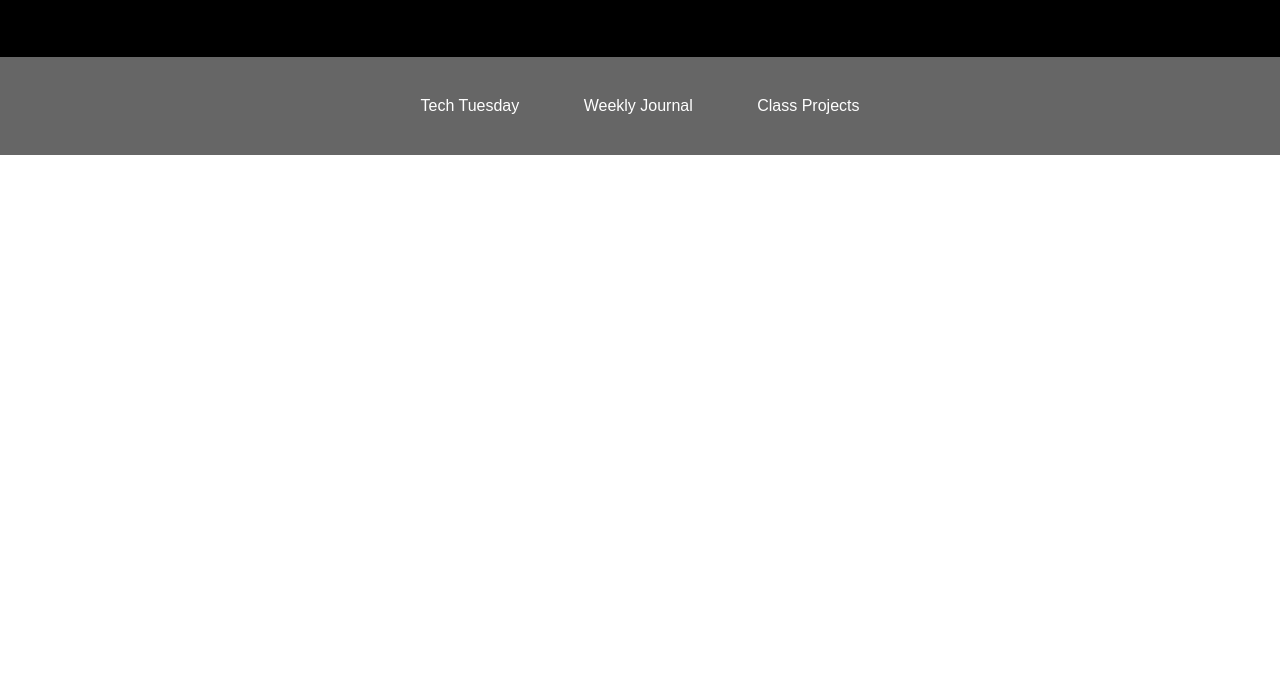
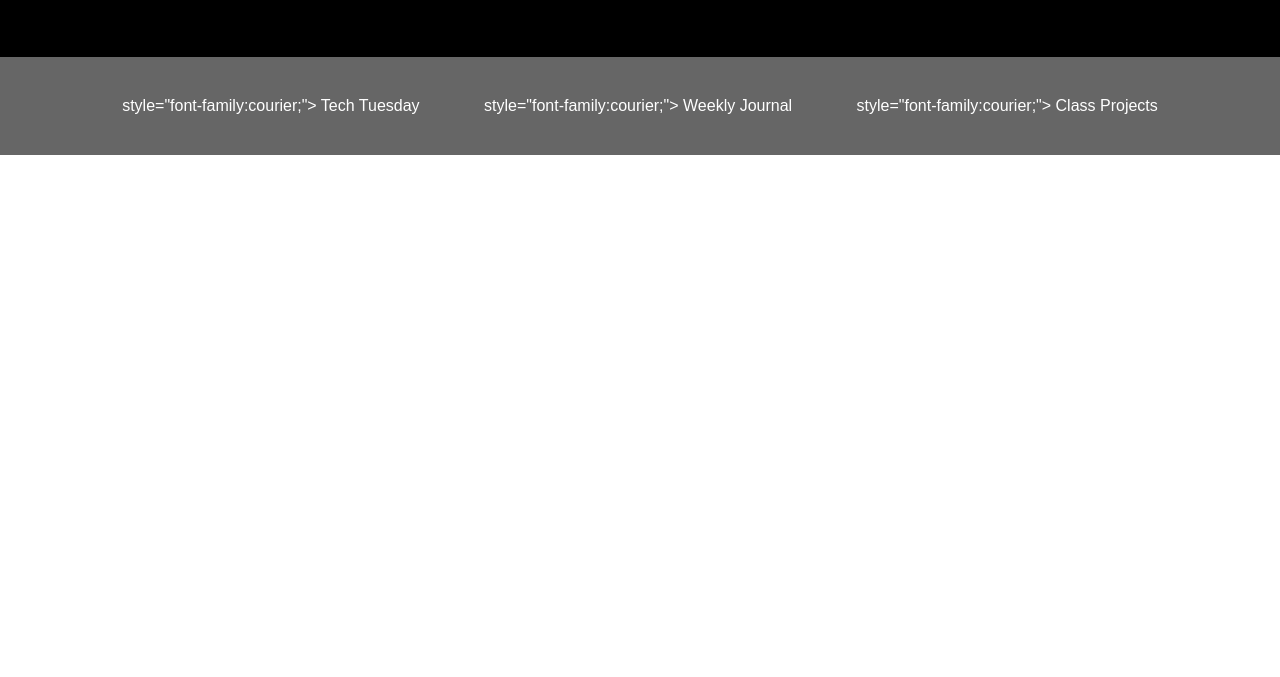
Before and after one commit to ics-ASH/portfolio-websites-kiangauthier, a plain HTML site: page index.html in a window 1280 px wide. Shown: the part 123-800 px from the top of the page. Drawn offline with Linux system fonts and the light colour scheme.

Commit message:
Update index.html

```diff
--- a/index.html
+++ b/index.html
@@ -35,9 +35,9 @@ padding: 20px;
 </header>
 <nav>
 
-<a href="2index.html">Tech Tuesday</a>
-<a href="3index.html">Weekly Journal</a>
-<a href="4index.html">Class Projects</a>
+<a href="2index.html"> style="font-family:courier;"> Tech Tuesday</a>
+<a href="3index.html"> style="font-family:courier;"> Weekly Journal</a>
+<a href="4index.html"> style="font-family:courier;"> Class Projects</a>
 
 </body>
 </html>
```
